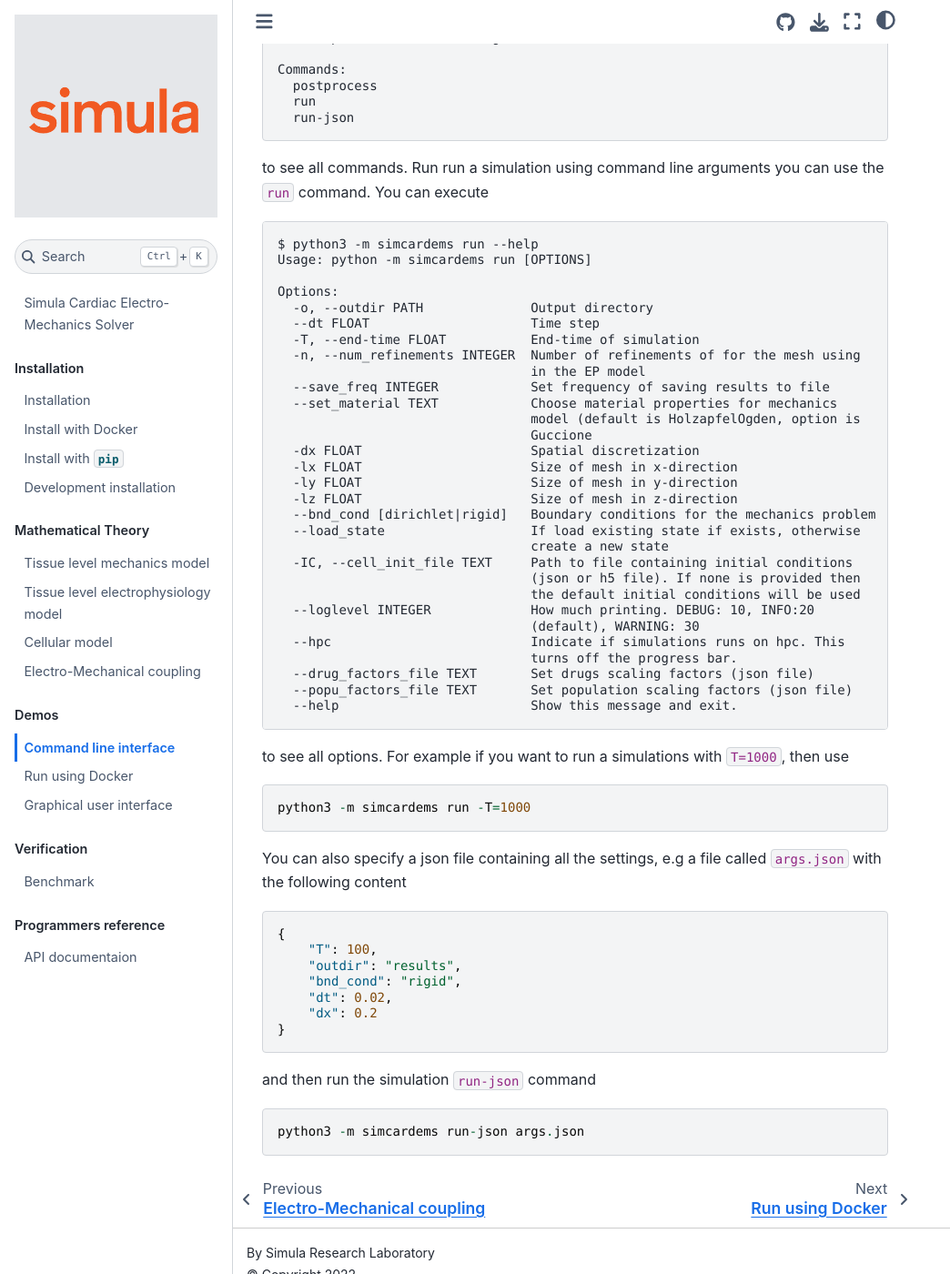
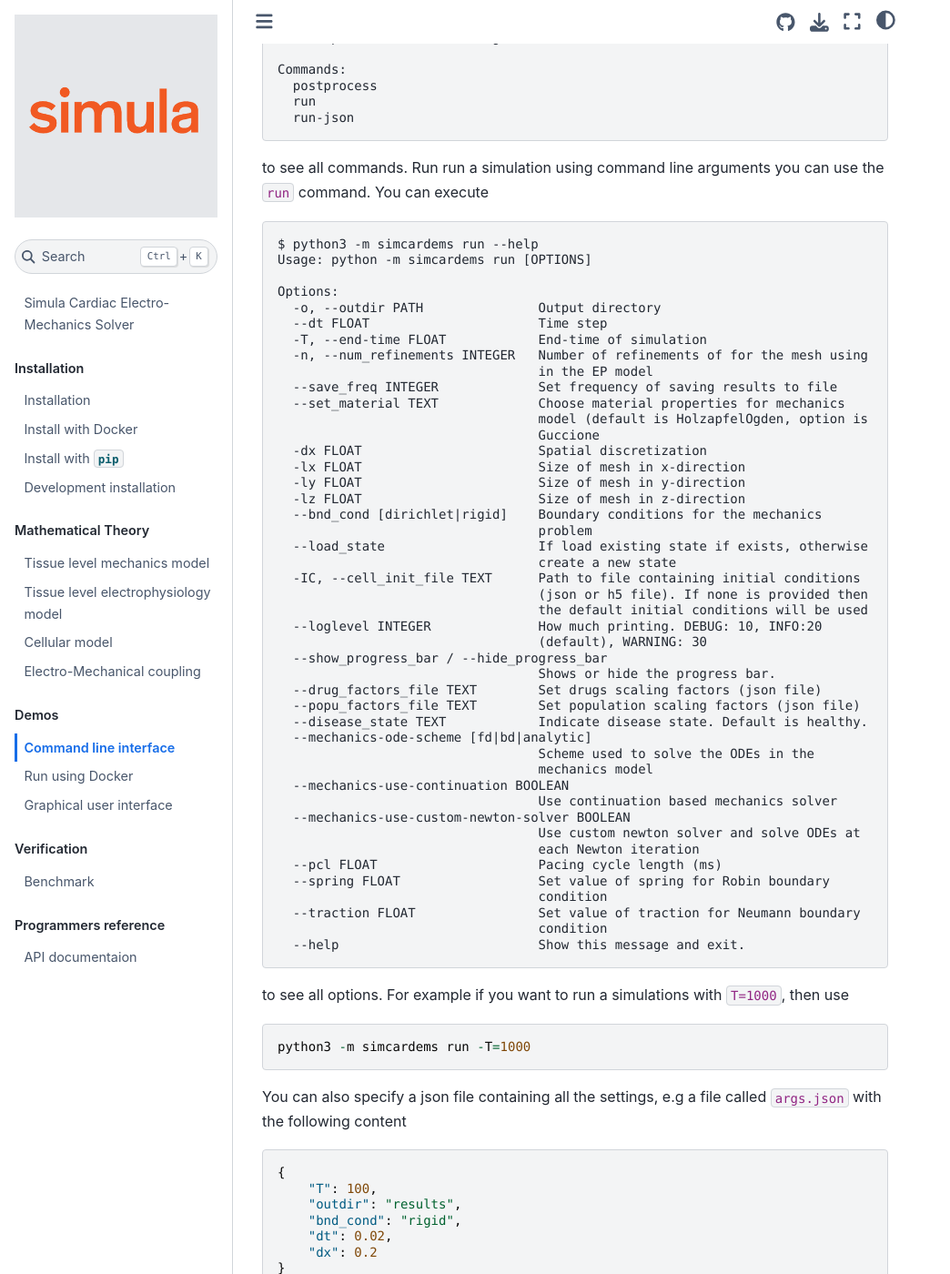
Before and after one commit to ComputationalPhysiology/simcardems, a Jupyter Book: the page built from docs/cli.md, in a window 1280 px wide and 1400 px high, scrolled down 363 px. Shown: the whole window at 91% size, without its empty margins (0-1044 px from the left). Built offline with Jupyter Book 1.0.4 settings and Sphinx 7.4.7 and the Sphinx Book theme 1.1.4, drawn with Linux system fonts in a browser that asks for light colours; pages that are not in the unit, such as notebooks, are missing from menus; comment, search, counter and statistics services are not loaded; some of the changed text lies outside the part shown.

Commit message:
Documentation update : how to run in parallel + new option --show/hide_progress_bar

````diff
--- a/docs/cli.md
+++ b/docs/cli.md
@@ -25,32 +25,47 @@
 Usage: python -m simcardems run [OPTIONS]
 
 Options:
-  -o, --outdir PATH              Output directory
-  --dt FLOAT                     Time step
-  -T, --end-time FLOAT           End-time of simulation
-  -n, --num_refinements INTEGER  Number of refinements of for the mesh using
-                                 in the EP model
-  --save_freq INTEGER            Set frequency of saving results to file
-  --set_material TEXT            Choose material properties for mechanics
-                                 model (default is HolzapfelOgden, option is
-                                 Guccione
-  -dx FLOAT                      Spatial discretization
-  -lx FLOAT                      Size of mesh in x-direction
-  -ly FLOAT                      Size of mesh in y-direction
-  -lz FLOAT                      Size of mesh in z-direction
-  --bnd_cond [dirichlet|rigid]   Boundary conditions for the mechanics problem
-  --load_state                   If load existing state if exists, otherwise
-                                 create a new state
-  -IC, --cell_init_file TEXT     Path to file containing initial conditions
-                                 (json or h5 file). If none is provided then
-                                 the default initial conditions will be used
-  --loglevel INTEGER             How much printing. DEBUG: 10, INFO:20
-                                 (default), WARNING: 30
-  --hpc                          Indicate if simulations runs on hpc. This
-                                 turns off the progress bar.
-  --drug_factors_file TEXT       Set drugs scaling factors (json file)
-  --popu_factors_file TEXT       Set population scaling factors (json file)
-  --help                         Show this message and exit.
+  -o, --outdir PATH               Output directory
+  --dt FLOAT                      Time step
+  -T, --end-time FLOAT            End-time of simulation
+  -n, --num_refinements INTEGER   Number of refinements of for the mesh using
+                                  in the EP model
+  --save_freq INTEGER             Set frequency of saving results to file
+  --set_material TEXT             Choose material properties for mechanics
+                                  model (default is HolzapfelOgden, option is
+                                  Guccione
+  -dx FLOAT                       Spatial discretization
+  -lx FLOAT                       Size of mesh in x-direction
+  -ly FLOAT                       Size of mesh in y-direction
+  -lz FLOAT                       Size of mesh in z-direction
+  --bnd_cond [dirichlet|rigid]    Boundary conditions for the mechanics
+                                  problem
+  --load_state                    If load existing state if exists, otherwise
+                                  create a new state
+  -IC, --cell_init_file TEXT      Path to file containing initial conditions
+                                  (json or h5 file). If none is provided then
+                                  the default initial conditions will be used
+  --loglevel INTEGER              How much printing. DEBUG: 10, INFO:20
+                                  (default), WARNING: 30
+  --show_progress_bar / --hide_progress_bar
+                                  Shows or hide the progress bar.
+  --drug_factors_file TEXT        Set drugs scaling factors (json file)
+  --popu_factors_file TEXT        Set population scaling factors (json file)
+  --disease_state TEXT            Indicate disease state. Default is healthy.
+  --mechanics-ode-scheme [fd|bd|analytic]
+                                  Scheme used to solve the ODEs in the
+                                  mechanics model
+  --mechanics-use-continuation BOOLEAN
+                                  Use continuation based mechanics solver
+  --mechanics-use-custom-newton-solver BOOLEAN
+                                  Use custom newton solver and solve ODEs at
+                                  each Newton iteration
+  --pcl FLOAT                     Pacing cycle length (ms)
+  --spring FLOAT                  Set value of spring for Robin boundary
+                                  condition
+  --traction FLOAT                Set value of traction for Neumann boundary
+                                  condition
+  --help                          Show this message and exit.
 ```
 to see all options.
 For example if you want to run a simulations with `T=1000`, then use
@@ -72,3 +87,13 @@
 ```
 python3 -m simcardems run-json args.json
 ```
+
+`simcardems` relies on the seamlessly parallel MPI-based implementation offered by FEniCS, providing good scalability on high performance computing clusters.
+You can run a simulation in parallel without changing anything in the code, using the `mpirun` command which takes the number of processors to be used (as option `-np`).
+Although the progress bar indicating the progress of the simulation looks very nice on one processor, its display might become troublesome on HPC clusters.
+We recommend using the option `--hide_progress_bar` when running simulations in parallel.
+The command to run the previous simulation with `T=1000` on 2 processors then becomes :
+```
+mpirun -np 2 python3 -m simcardems run -T=1000 --hide_progress_bar
+```
+One shall also note that good scalability is only obtained on "big enough" problems (e.g. not on the small demo example)
````
